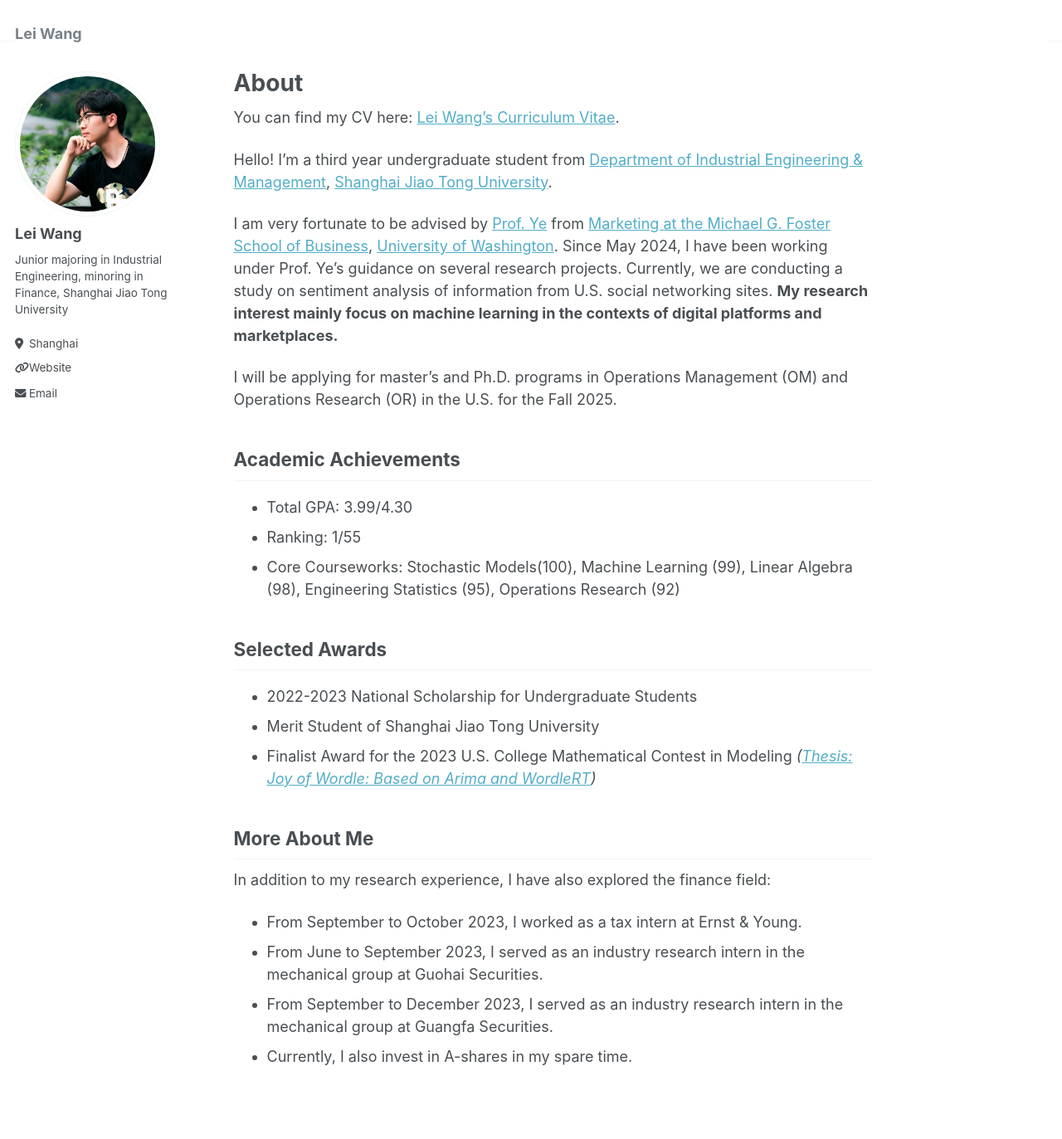
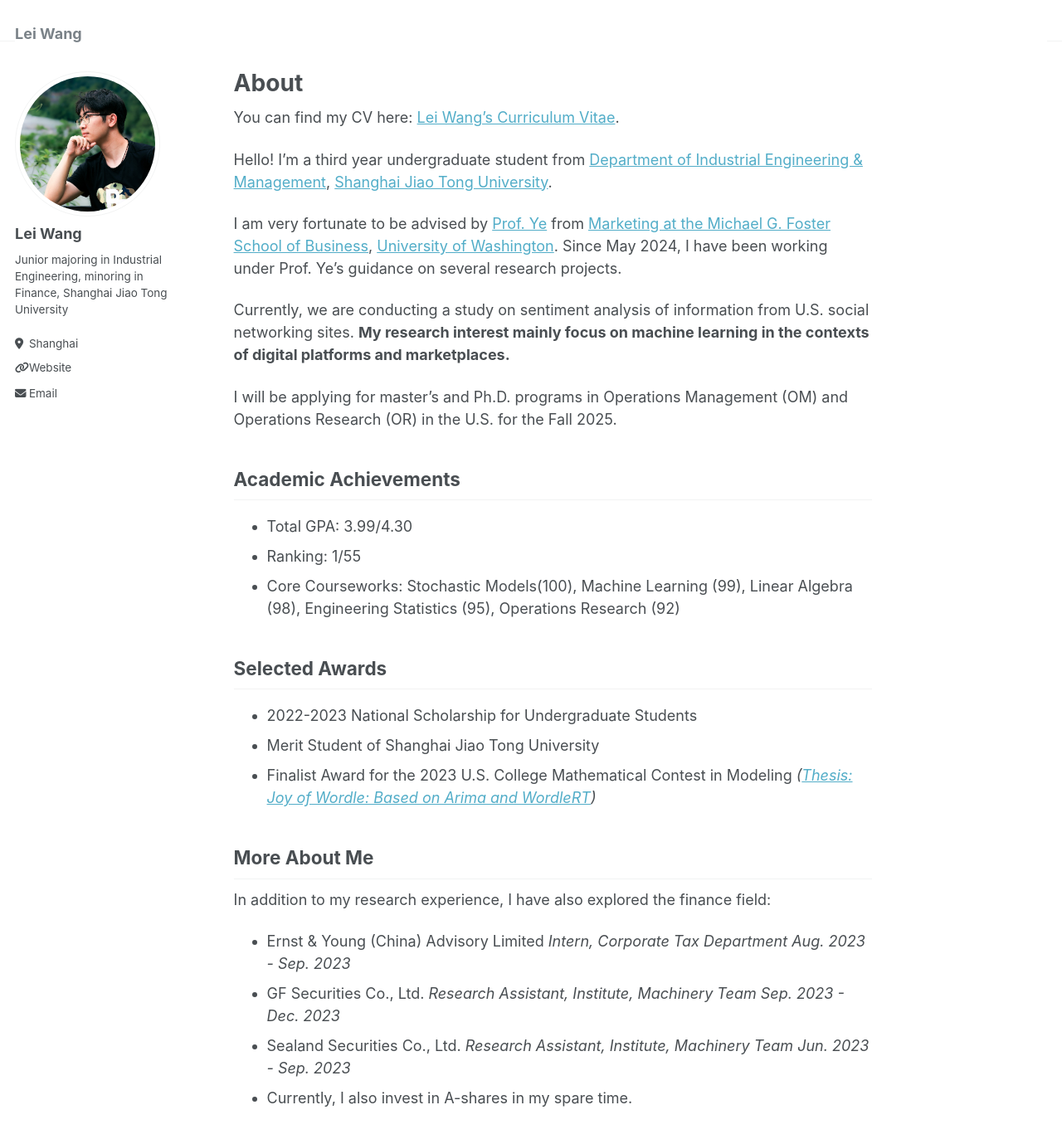
Before and after one commit to Wanglei123SJTU/Wanglei123SJTU.github.io, a Jekyll site: the page built from _pages/about.md, in a window 1280 px wide and 1400 px high. Shown: the top 1373 px of the window at 83% size. Built offline with Jekyll 4.4.1, drawn with Linux system fonts in a browser that asks for light colours.

Commit message:
Update about.md

```diff
--- a/_pages/about.md
+++ b/_pages/about.md
@@ -11,7 +11,9 @@ You can find my CV here: [Lei Wang's Curriculum Vitae](../files/CV_Lei.pdf).
 
 Hello! I'm a third year undergraduate student from [Department of Industrial Engineering & Management](https://ieem.sjtu.edu.cn/), [Shanghai Jiao Tong University](https://www.sjtu.edu.cn/).
 
-I am very fortunate to be advised by [Prof. Ye](https://zikunye.com/) from [Marketing at the Michael G. Foster School of Business](https://foster.uw.edu/), [University of Washington](https://www.washington.edu/). Since May 2024, I have been working under Prof. Ye's guidance on several research projects. Currently, we are conducting a study on sentiment analysis of information from U.S. social networking sites. **My research interest mainly focus on machine learning in the contexts of digital platforms and marketplaces.**
+I am very fortunate to be advised by [Prof. Ye](https://zikunye.com/) from [Marketing at the Michael G. Foster School of Business](https://foster.uw.edu/), [University of Washington](https://www.washington.edu/). Since May 2024, I have been working under Prof. Ye's guidance on several research projects.
+
+Currently, we are conducting a study on sentiment analysis of information from U.S. social networking sites. **My research interest mainly focus on machine learning in the contexts of digital platforms and marketplaces.**
 
 I will be applying for master's and Ph.D. programs in Operations Management (OM) and Operations Research (OR) in the U.S. for the Fall 2025.
 
@@ -30,7 +32,7 @@ Selected Awards
 More About Me
 ------
 In addition to my research experience, I have also explored the finance field:
-* From September to October 2023, I worked as a tax intern at Ernst & Young.
-* From June to September 2023, I served as an industry research intern in the mechanical group at Guohai Securities.
-* From September to December 2023, I served as an industry research intern in the mechanical group at Guangfa Securities.
+* Ernst & Young (China) Advisory Limited _Intern, Corporate Tax Department_                                                   _Aug. 2023 - Sep. 2023_
+* GF Securities Co., Ltd.   _Research Assistant, Institute, Machinery Team_                                                   _Sep. 2023 - Dec. 2023_
+* Sealand Securities Co., Ltd. _Research Assistant, Institute, Machinery Team_                                                _Jun. 2023 - Sep. 2023_
 * Currently, I also invest in A-shares in my spare time.
```
